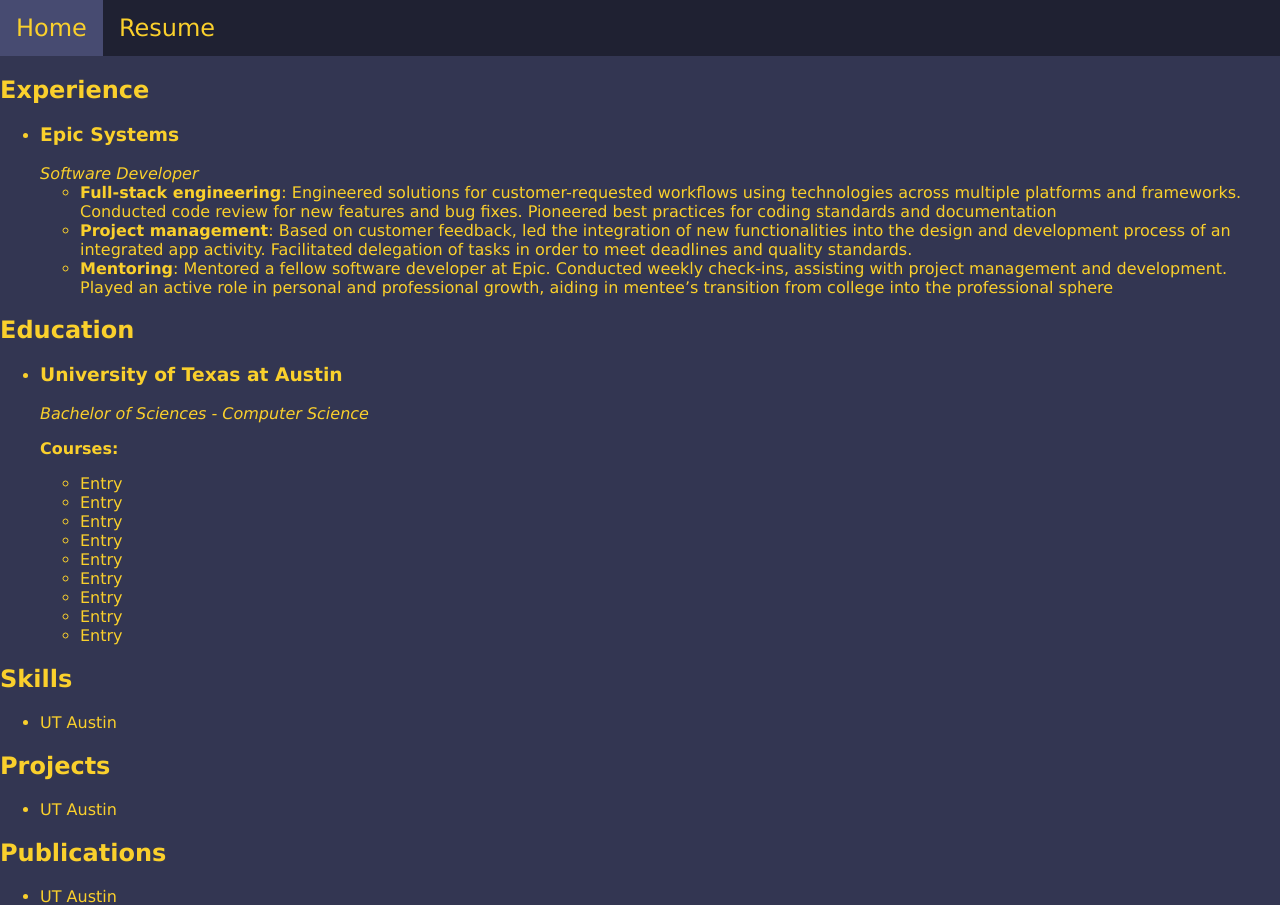
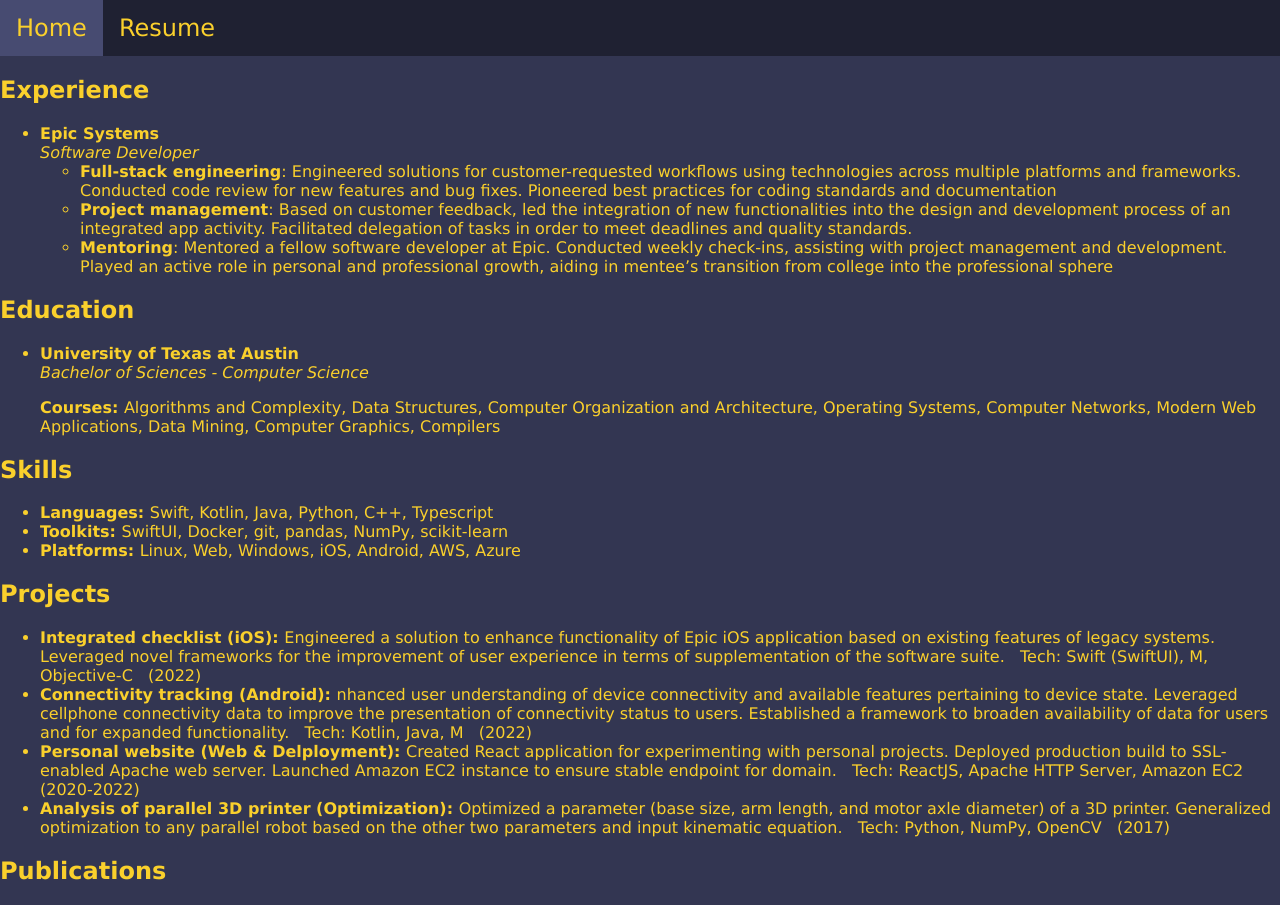
Before and after one commit to brocktdavis/my-website, a React (Create React App) app in the folder app/: page / in a window 1280 px wide. Shown: the top 905 px of the page. Built offline with nearby package versions, Linux system fonts and the light colour scheme.

Commit message:
added rest of resume content

```diff
--- a/app/src/component/pages/Resume.jsx
+++ b/app/src/component/pages/Resume.jsx
@@ -14,9 +14,15 @@
         <Education
           data={resume_data["education"]}
         />
-        <Skills />
-        <Projects />
-        <Publications />
+        <Skills
+          data={resume_data["skills"]}
+        />
+        <Projects
+          data={resume_data["projects"]}
+        />
+        <Publications
+          data={resume_data["publications"]}
+        />
       </div>
     );
   }
@@ -42,7 +48,8 @@
 
   return (
     <li className="expereience-entry">
-      <h3>{props.entryData["business"]}</h3>
+      <strong>{props.entryData["business"]}</strong>
+      <br />
       <em>{props.entryData["job-title"]}</em>
       <ul>{responsibilityEntries}</ul>
     </li>
@@ -72,66 +79,89 @@
 }
 
 function EducationEntry(props) {
-  let courseEntries = props.entryData["courses"].map((entry, index) =>
-    <CourseEntry entryData={entry} key={index} />
-  );
+  /* Comma delimited list of courses */
+  let courseList = props.entryData["courses"].join(", ");
 
   return (
     <li className="education-entry">
-      <h3>{props.entryData["university"]}</h3>
+      <strong>{props.entryData["university"]}</strong>
+      <br />
       <em>{props.entryData["degree"]}</em>
-      <p><strong>Courses: </strong></p>
-      <ul>{courseEntries}</ul>
+      <p><strong>Courses: </strong>{courseList}</p>
     </li>
   );
 }
 
-function CourseEntry(props) {
+function Skills(props) {
+  let skillsEntries = props.data.map((entry, index) =>
+    <SkillEntry entryData={entry} key={index} />
+  );
+
   return (
-    <li className="courseEntry">
-      Entry
+    <>
+      <h2>Skills</h2>
+      <ul>{skillsEntries}</ul>
+    </>
+  );
+}
+
+function SkillEntry(props) {
+  let specificSkillEntries = props.entryData["items"].join(", ");
+
+  return (
+    <li>
+      <strong>{props.entryData["category"]}: </strong>{specificSkillEntries}
+    </li>
+  );
+}
+
+function Projects(props) {
+  let projectList = props.data.map((entry, index) =>
+    <ProjectEntry entryData={entry} key={index} />
+  );
+
+  return (
+    <>
+      <h2>Projects</h2>
+      <ul>{projectList}</ul>
+    </>
+  );
+}
+
+function ProjectEntry(props) {
+  return(
+    <li>
+      <strong>{props.entryData["title"]}: </strong>
+        {props.entryData["description"]} &nbsp;
+        Tech: {props.entryData["tech"]} &nbsp;
+        ({props.entryData["timeframe"]})
+    </li>
+  );
+}
+
+function Publications(props) {
+  let publicationList = props.data.map((entry, index) =>
+    <PublicationEntry entryData={entry} key={index} />
+  );
+
+  return (
+    <>
+      <h2>Publications</h2>
+      <ul>{publicationList}</ul>
+    </>
+  );
+}
+
+function PublicationEntry(props) {
+  return (
+    <li>
+      <strong>{props.entryData["type"]}: {props.entryData["title"]}: </strong>
+      {props.entryData["description"]} &nbsp;
+      Tech: {props.entryData["tech"]} &nbsp;
+      ({props.entryData["timeframe"]})
     </li>
   )
 }
 
-function Skills(props) {
-  return (
-    <>
-      <h2>Skills</h2>
-      <ul>
-        <li>
-          UT Austin
-        </li>
-      </ul>
-    </>
-  );
-}
-
-function Projects(props) {
-  return (
-    <>
-      <h2>Projects</h2>
-      <ul>
-        <li>
-          UT Austin
-        </li>
-      </ul>
-    </>
-  );
-}
-
-function Publications(props) {
-  return (
-    <>
-      <h2>Publications</h2>
-      <ul>
-        <li>
-          UT Austin
-        </li>
-      </ul>
-    </>
-  );
-}
-
 
 export default Resume;
--- a/app/src/component/pages/resume-data.json
+++ b/app/src/component/pages/resume-data.json
@@ -35,5 +35,76 @@
         "Compilers"
       ]
     }
+  ],
+  "skills": [
+    {
+      "category": "Languages",
+      "items": [
+        "Swift",
+        "Kotlin",
+        "Java",
+        "Python",
+        "C++",
+        "Typescript"
+      ]
+    },
+    {
+      "category": "Toolkits",
+      "items": [
+        "SwiftUI",
+        "Docker",
+        "git",
+        "pandas",
+        "NumPy",
+        "scikit-learn"
+      ]
+    },
+    {
+      "category": "Platforms",
+      "items": [
+        "Linux",
+        "Web",
+        "Windows",
+        "iOS",
+        "Android",
+        "AWS",
+        "Azure"
+      ]
+    }
+  ],
+  "projects": [
+    {
+      "title": "Integrated checklist (iOS)",
+      "description": "Engineered a solution to enhance functionality of Epic iOS application based on existing features of legacy systems. Leveraged novel frameworks for the improvement of user experience in terms of supplementation of the software suite.",
+      "tech": "Swift (SwiftUI), M, Objective-C",
+      "timeframe": "2022"
+    },
+    {
+      "title": "Connectivity tracking (Android)",
+      "description": "nhanced user understanding of device connectivity and available features pertaining to device state. Leveraged cellphone connectivity data to improve the presentation of connectivity status to users. Established a framework to broaden availability of data for users and for expanded functionality.",
+      "tech": "Kotlin, Java, M",
+      "timeframe": "2022"
+    },
+    {
+      "title": "Personal website (Web & Delployment)",
+      "description": "Created React application for experimenting with personal projects. Deployed production build to SSL-enabled Apache web server. Launched Amazon EC2 instance to ensure stable endpoint for domain.",
+      "tech": "ReactJS, Apache HTTP Server, Amazon EC2",
+      "timeframe": "2020-2022"
+    },
+    {
+      "title": "Analysis of parallel 3D printer (Optimization)",
+      "description": "Optimized a parameter (base size, arm length, and motor axle diameter) of a 3D printer. Generalized optimization to any parallel robot based on the other two parameters and input kinematic equation.",
+      "tech": "Python, NumPy, OpenCV",
+      "timeframe": "2017"
+    }
+  ],
+  "publications": [
+    {
+      "type": "Article",
+      "title": "Critique of \"MemXCT: Memory-Centric X-Ray CT Reconstruction With Massive Parallelization\" (High-Performance Computing, Reproducibility)",
+      "description": "Continuation of reproducibility portion of the 2020 Student Cluster Competition during the SC20 high-performance computing conference. Received source code from research paper, designed and deployed Azure cluster to reproduce, analyze, and critique the results seen in the paper.",
+      "tech": "Azure, CUDA",
+      "timeframe": "2020-2021"
+    }
   ]
 }
```
